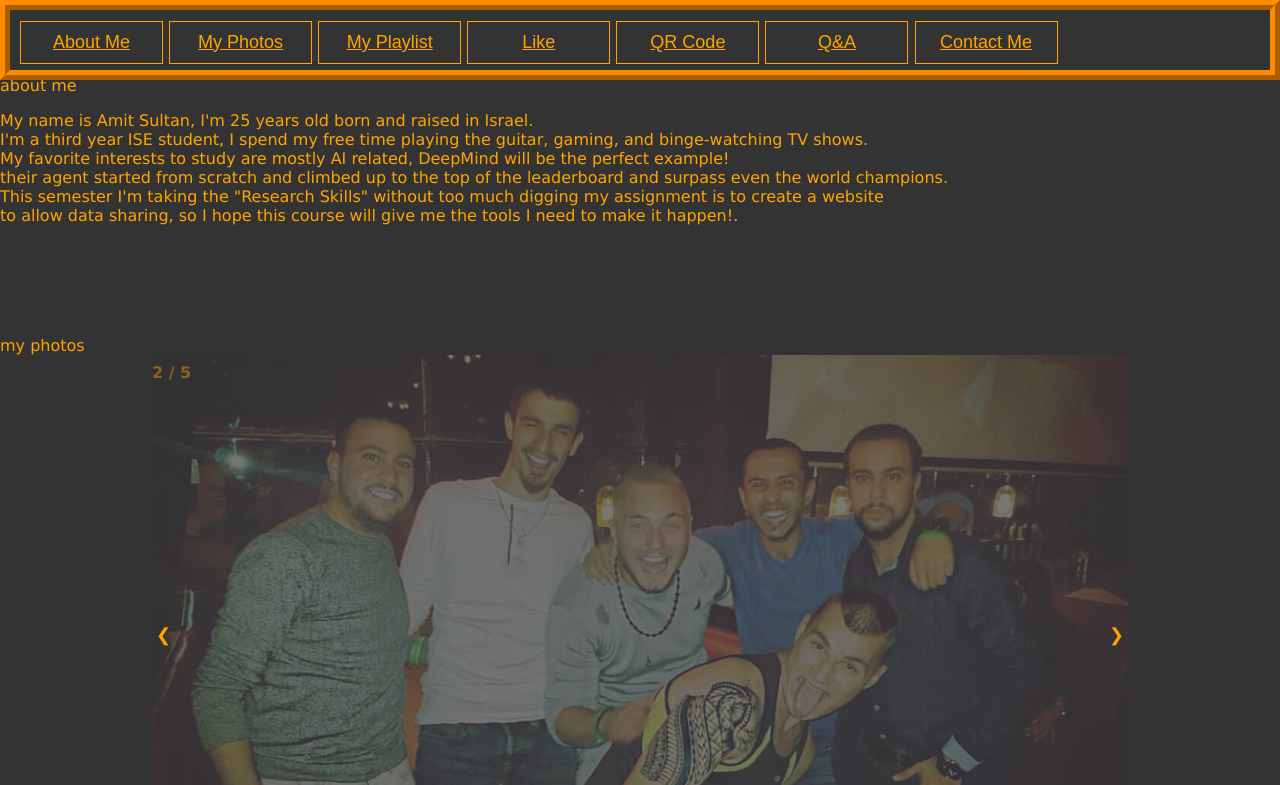
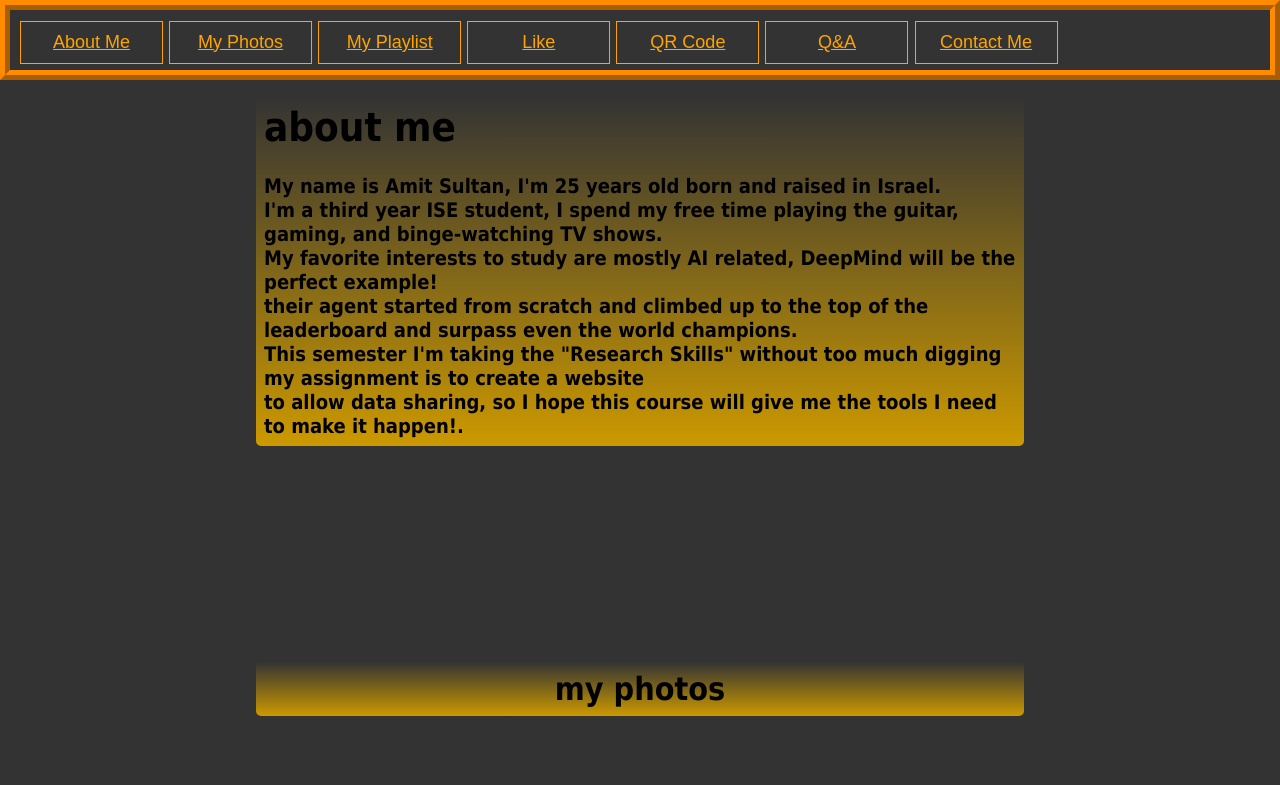
Before and after one commit to SISE-Web-Development-Environments/205975444, a plain HTML site: page index.html in a window 1280 px wide. Shown: the top 785 px of the page. Drawn offline with Linux system fonts and the light colour scheme.

Commit message:
css fixes

```diff
--- a/index.html
+++ b/index.html
@@ -20,8 +20,10 @@
 		<br/>
 		<br/>
 		<br/>
-		<h>about me</h>
-		<p id ="aboutMeP">
+		<p id ="textBox">
+			<h style="font-size: 40px;">about me</h>
+			<br>
+			<br>
 			My name is Amit Sultan, I'm 25 years old born and raised in Israel.
 			<br>
 			I'm a third year ISE student, I spend my free time playing the guitar, gaming, and binge-watching TV shows.
@@ -41,7 +43,14 @@
 		<br/>
 	</section>
 	<section id="photos" class="section">
-		my photos
+		<br/>
+		<br/>
+		<br/>
+		<br/>
+		<p class ="Header"> my photos </p>
+		<br>
+		<br>
+		<br>
 		<div class="slideshow-container">
 			<link rel="stylesheet" type="text/css" href="slideStyle.css"/>
 			<div class="mySlides fade">
@@ -84,19 +93,28 @@
 	</section>
 	<section id="playlist" class="section">
 		<br/>
-		my playlist
 		<br/>
 		<br/>
-		<iframe width="560" height="315" src="https://www.youtube.com/embed/videoseries?list=PLY4Z055L22k6n7hjyQwSW5EEKGKYUSAr3" frameborder="0" allow="autoplay; encrypted-media" allowfullscreen></iframe>
+		<br/>
+		<p id="playlistHeader" class ="Header" style="background: linear-gradient(to bottom, #574b27 0%, #cc9900 100%);"> my playlist
+			<br/>
+			<br/>
+			<iframe width="560" height="315" src="https://www.youtube.com/embed/videoseries?list=PLY4Z055L22k6n7hjyQwSW5EEKGKYUSAr3" frameborder="0" allow="autoplay; encrypted-media" allowfullscreen style="">
+			</iframe>
+		</p>
+		<br/>
+		<br/>
 		<br/>
 	</section>
 	<section id="like" class="section">
 		<br/>
 		<br/>
-		give me a like
 		<br/>
 		<br/>
-		<div class="fb-like" data-href="https://sise-web-development-environments.github.io/205975444/" data-width="500" data-layout="standard" data-action="like" data-size="large" data-share="true"></div>
+		<p class="Header">	give me a like
+			<div class="fb-like" data-href="https://sise-web-development-environments.github.io/205975444/" data-width="500" data-layout="standard" data-action="like" data-size="large" data-share="true">
+			</div>
+		</p>
 		<br/>
 	</section>
 	<section id="qrcoder" class="section">
--- a/style.css
+++ b/style.css
@@ -1,5 +1,5 @@
 body {
-  background-color: #333;
+  background: linear-gradient(to bottom, #333 30%, #cc9900 100%);
 }
 
 .test {
@@ -7,9 +7,33 @@ body {
 }
 
 .section {
-  color: orange;
+  color: black;
+  font-size: 20px;
+    font-weight: bold;
 }
-
+#textBox{
+  width: 60%;
+  margin: 0 auto;
+  background: linear-gradient(to bottom, #333 0%, #cc9900 100%);
+  border-radius: 5px;
+  padding: 8px;
+  font-family: Tahoma, Geneva, sans-serif;
+}
+.Header{
+  width: 60%;
+  margin: 0 auto;
+  font-size: 32px;
+  background: linear-gradient(to bottom, #333 0%, #cc9900 100%);
+  border-radius: 5px;
+  padding: 8px;
+  display: flex;
+  flex-direction: column;
+  align-items: center;
+  font-family: Tahoma, Geneva, sans-serif;
+}
+#playlistHeader{
+  width: 40%;
+}
 ul {
   z-index: 50;
   display: inline;
```
